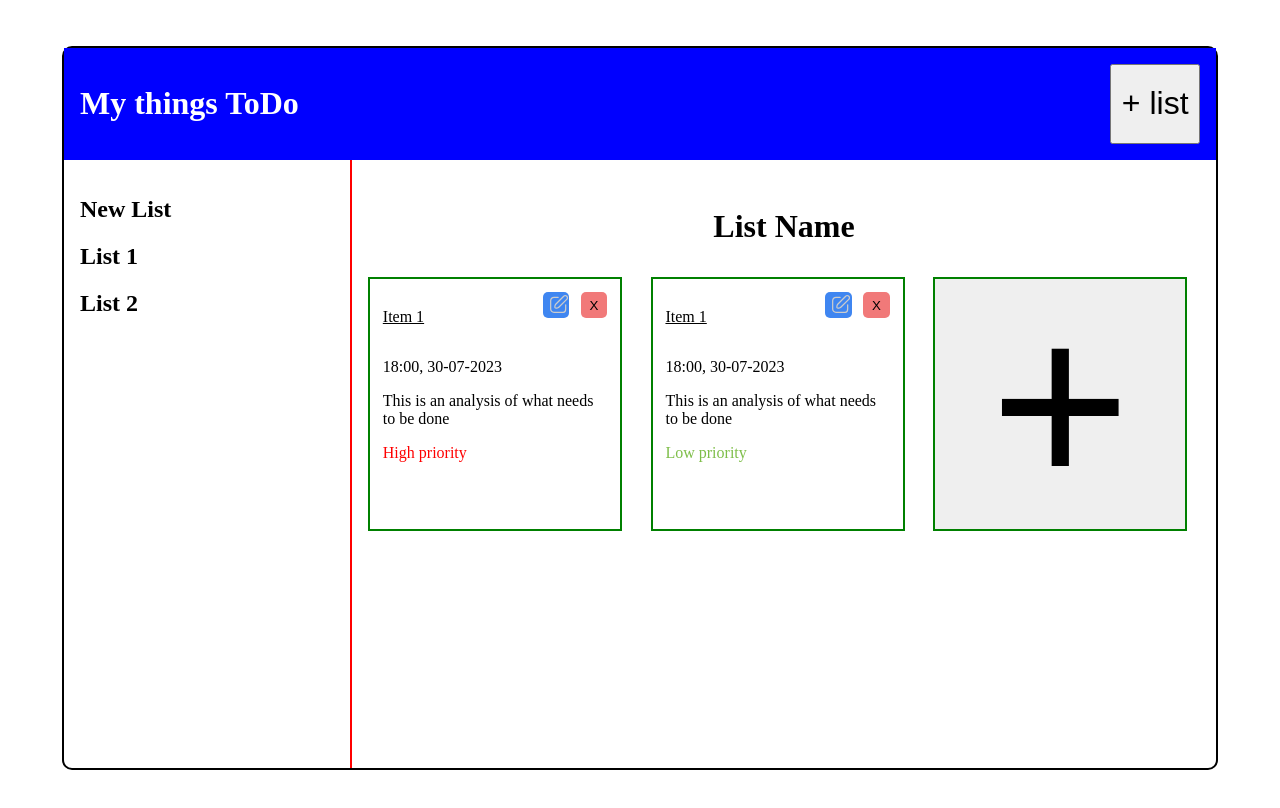
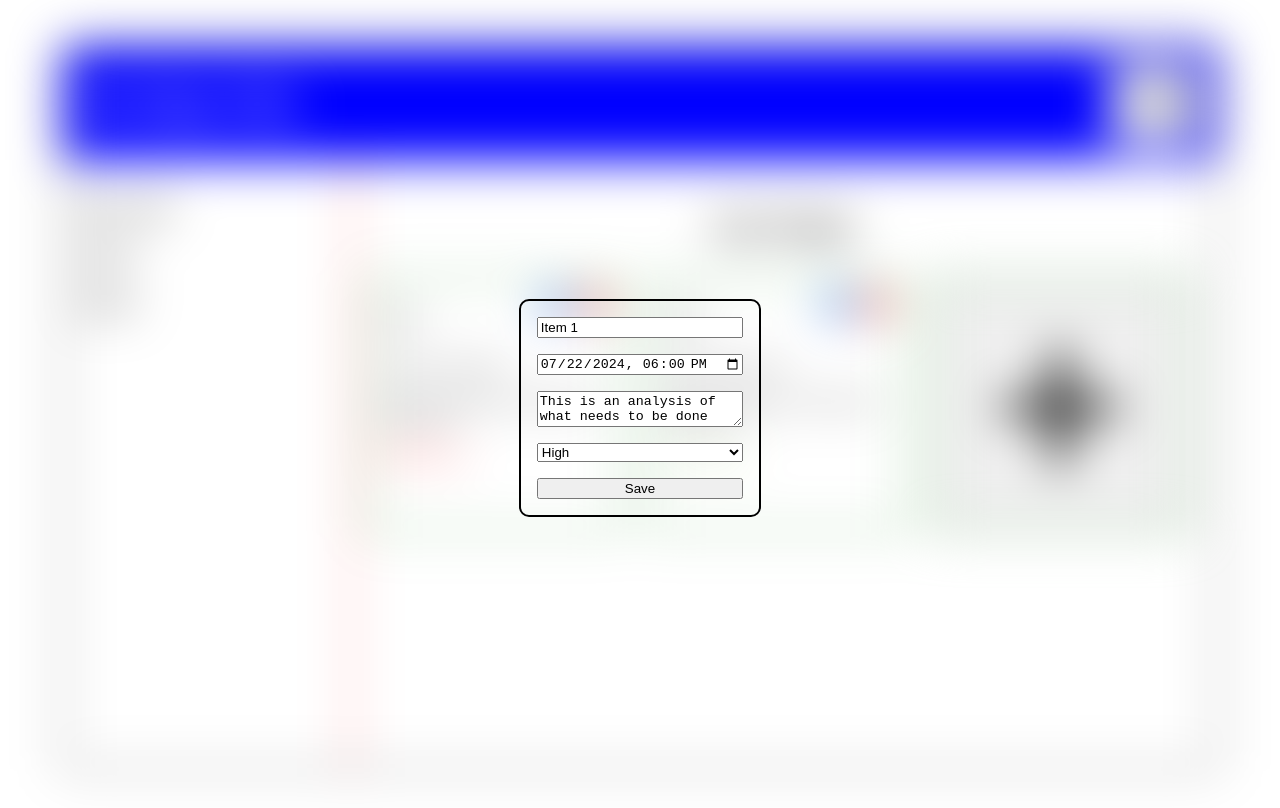
Before and after one commit to NikEmman/toDo, a plain HTML site: page src/index.html in a window 1280 px wide. Both pictures are taken after a click on the button 556 px from the left and 305 px from the top of the page. Drawn offline with Linux system fonts and the light colour scheme.

Commit message:
Add edit button function

```diff
--- a/src/index.html
+++ b/src/index.html
@@ -6,7 +6,7 @@
     <meta name="viewport" content="width=device-width, initial-scale=1.0">
     <title>ToDo</title>
     <link rel="stylesheet" href="style.css">
-    <script type="module" src="index.js"></script>
+    <script type="module" defer src="window.js"></script>
 </head>
 
 <body>
@@ -32,11 +32,12 @@
                             <div class="card-title">
                                 <p>Item 1</p>
                                 <div>
-                                    <button class="blue"><img class="icon" src="edit.svg"></button>
+                                    <button class="blue" data-index="0" id="edit"><img class="icon"
+                                            src="edit.svg"></button>
                                     <button class="red">X</button>
                                 </div>
                             </div>
-                            <p>18:00, 30-07-2023</p>
+                            <p>2024-07-22T18:00</p>
                             <p>This is an analysis of what needs to be done</p>
                             <p class="high">High priority</p>
 
@@ -47,7 +48,7 @@
                             <div class="card-title">
                                 <p>Item 1</p>
                                 <div>
-                                    <button class="blue"><img class="icon" src="edit.svg"></button>
+                                    <button id="edit" class="blue"><img class="icon" src="edit.svg"></button>
                                     <button class="red">X</button>
                                 </div>
                             </div>
--- a/src/window.js
+++ b/src/window.js
@@ -0,0 +1,27 @@
+// export function windowBuilder() {
+const editListBtn = document.querySelector("#edit")
+
+
+const showForm = () => {
+    const toDo = document.querySelector(".todo")
+    const form = document.querySelector("form")
+    const formTitle = document.querySelector('#title');
+    const formDate = document.querySelector('#date');
+    const formDescr = document.querySelector('#descr');
+    const formPriority = document.querySelector('#priority');
+
+    const title = document.querySelector('.card-title p').innerText;
+    const date = document.querySelector('.card p:nth-child(2)').innerText;
+    const descr = document.querySelector('.card p:nth-child(3)').innerText;
+    const priority = document.querySelector('.card p:nth-child(4)').className;
+    toDo.classList.add("blurred")
+    form.classList.remove("hidden")
+    formTitle.value = title;
+    formDate.value = date; // You may need to convert this to the correct format
+    formDescr.value = descr;
+    formPriority.value = priority;
+}
+editListBtn.addEventListener("click", showForm)
+
+// }
+// windowBuilder()
```
